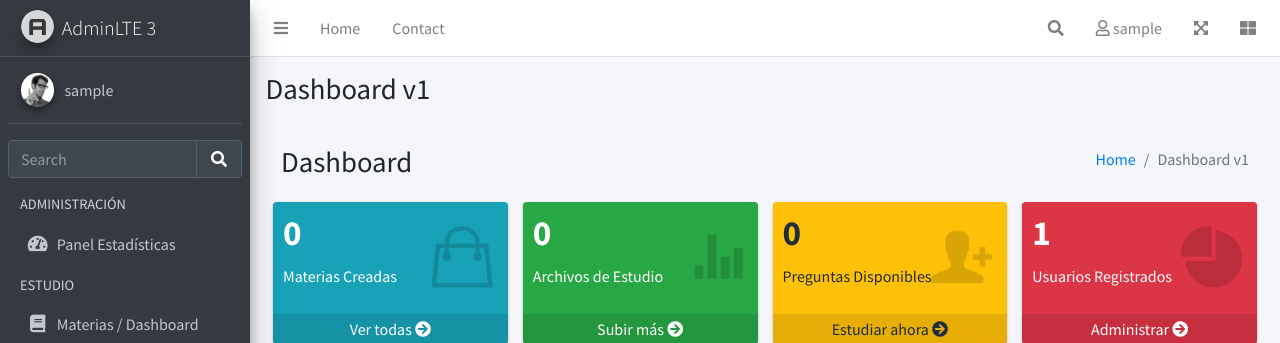
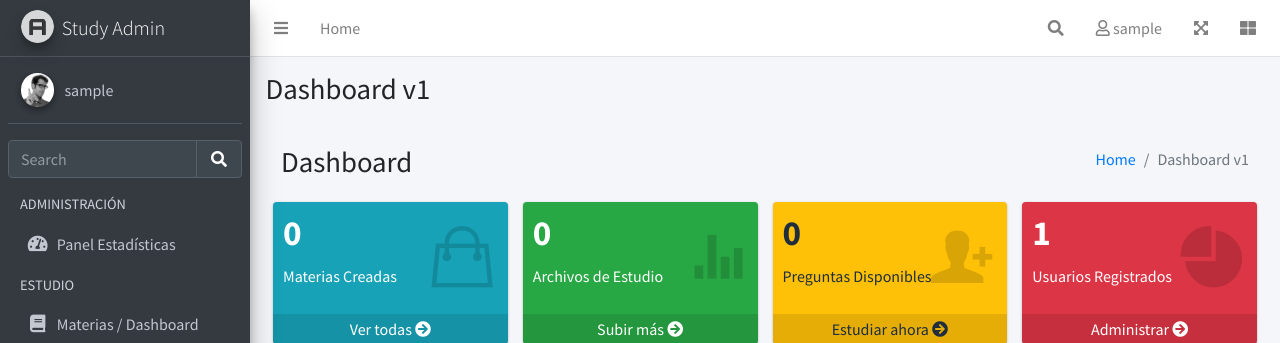
Before and after one commit to SiEdu234/basura-realizar, a Django app: page / in a window 1280 px wide. Shown: the top 343 px of the page. Run offline with Django 4.2, Linux system fonts and the light colour scheme; the visitor is signed in with stand-in values (Sample User, id 1); data comes from the database, SQL or seed files in the repository; data that the repository does not hold is empty; some libraries are stand-ins or nearby versions.

Commit message:
fix template links and text

```diff
--- a/templates/base.html
+++ b/templates/base.html
@@ -4,7 +4,7 @@
 <head>
   <meta charset="utf-8">
   <meta name="viewport" content="width=device-width, initial-scale=1">
-  <title>AdminLTE 3 | Dashboard</title>
+  <title>Study Admin | Dashboard</title>
 
   <!-- Google Font: Source Sans Pro -->
   <link rel="stylesheet" href="https://fonts.googleapis.com/css?family=Source+Sans+Pro:300,400,400i,700&display=fallback">
@@ -44,10 +44,7 @@
         <a class="nav-link" data-widget="pushmenu" href="#" role="button"><i class="fas fa-bars"></i></a>
       </li>
       <li class="nav-item d-none d-sm-inline-block">
-        <a href="index3.html" class="nav-link">Home</a>
-      </li>
-      <li class="nav-item d-none d-sm-inline-block">
-        <a href="#" class="nav-link">Contact</a>
+        <a href="{% url 'study:dashboard' %}" class="nav-link">Home</a>
       </li>
     </ul>
 
@@ -120,9 +117,9 @@
   <!-- Main Sidebar Container -->
   <aside class="main-sidebar sidebar-dark-primary elevation-4">
     <!-- Brand Logo -->
-    <a href="index3.html" class="brand-link">
-      <img src="{% static 'dist/img/AdminLTELogo.png' %}" alt="AdminLTE Logo" class="brand-image img-circle elevation-3" style="opacity: .8">
-      <span class="brand-text font-weight-light">AdminLTE 3</span>
+    <a href="{% url 'study:dashboard' %}" class="brand-link">
+      <img src="{% static 'dist/img/AdminLTELogo.png' %}" alt="Study Admin Logo" class="brand-image img-circle elevation-3" style="opacity: .8">
+      <span class="brand-text font-weight-light">Study Admin</span>
     </a>
 
     <!-- Sidebar -->
--- a/templates/registration/login.html
+++ b/templates/registration/login.html
@@ -4,7 +4,7 @@
 <head>
   <meta charset="utf-8">
   <meta name="viewport" content="width=device-width, initial-scale=1">
-  <title>AdminLTE 3 | Iniciar Sesión</title>
+  <title>Study Admin | Iniciar Sesión</title>
 
   <!-- Google Font: Source Sans Pro -->
   <link rel="stylesheet" href="https://fonts.googleapis.com/css?family=Source+Sans+Pro:300,400,400i,700&display=fallback">
--- a/templates/registration/register.html
+++ b/templates/registration/register.html
@@ -4,7 +4,7 @@
 <head>
   <meta charset="utf-8">
   <meta name="viewport" content="width=device-width, initial-scale=1">
-  <title>AdminLTE 3 | Registro</title>
+  <title>Study Admin | Registro</title>
 
   <!-- Google Font: Source Sans Pro -->
   <link rel="stylesheet" href="https://fonts.googleapis.com/css?family=Source+Sans+Pro:300,400,400i,700&display=fallback">
```
